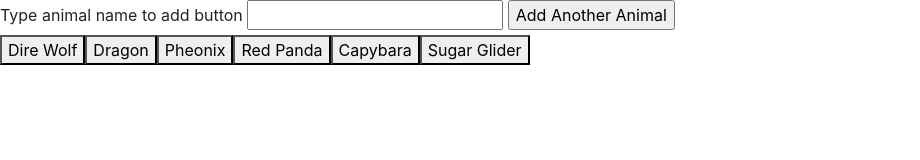
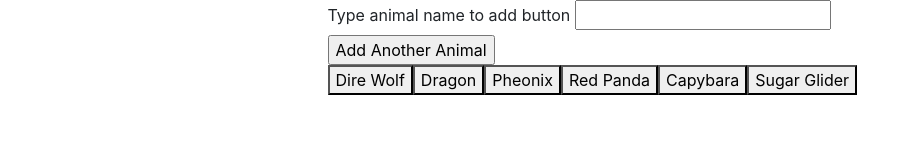
Before and after one commit to RoyLoLo/HW6-giphy-ajax, a plain HTML site: page index.html in a window 1280 px wide. Shown: the whole page, without its empty margins (0-920 px from the left). Drawn offline with nearby package versions, Linux system fonts and the light colour scheme.

Commit message:
some change

```diff
--- a/assets/css/style.css
+++ b/assets/css/style.css
@@ -3,3 +3,7 @@ img{
     width: 380px;
 
 }
+
+.col-md-12{
+    text-align: center;
+}
--- a/index.html
+++ b/index.html
@@ -12,17 +12,26 @@
 
 </head>
 <body>
-    <div class = "co
-    ntianer">
+    <div class = "contianer">
+        <div class  = "row">
+            <div class = "col-md-6 offset-md-3">
                 <form id = "newAnimalForm">
                 <label for = "animalInput">Type animal name to add button</label>
                 <input type = "text" id = "animalInput">
                 <input id = "addAnimal" type = "submit" value = "Add Another Animal">
                 </form>
+            </div>
+        </div>
+        <div class  = "row">
+            <div class = "col-md-6 offset-md-3">
                 <div id = "animalButtonsGoHere"></div>
                 <div id = "animalGIFsGoHere"></div>
+            </div>
+        </div>
+    </div>
+
+
     <script src="https://cdnjs.cloudflare.com/ajax/libs/jquery/3.2.1/jquery.min.js"></script>
     <script type = "text/javascript" src = "assets/javascript/main.js"></script>
-</div>
 </body>
 </html>
```
Lines whose indentation alone changed are shown as unchanged.
